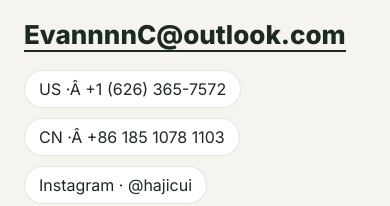
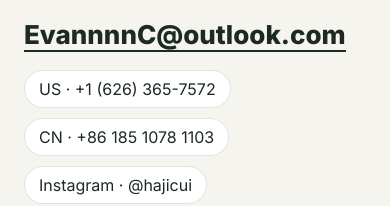
Before and after one commit to cuitianze081103-bot/portfolio, a plain HTML site: page index.html in a window 390 px wide. Both pictures are taken after a click on the button "Show phone numbers". Shown: the part 3333-3539 px from the top of the page. Drawn offline with Linux system fonts and the light colour scheme.

Commit message:
Fix phone label encoding
Co-Authored-By: Claude Opus 5.5 <noreply@anthropic.com>
Claude-Session: https://claude.ai/code/session_01SZq45iwHmnCwrkcUYMTctZ

```diff
--- a/index.html
+++ b/index.html
@@ -112,7 +112,7 @@
     <script>
       // numbers are stored encoded so bots scraping the page can't read them; they appear only after a click
       document.getElementById('showPhones').addEventListener('click', function () {
-        var d = (s) => atob(s).split('').reverse().join('');
+        var d = (s) => new TextDecoder().decode(Uint8Array.from(atob(s), (c) => c.charCodeAt(0))).split('').reverse().join('');
         var box = document.getElementById('phones');
         [['Mjc1Ny01NjMgKTYyNiggMSsgwrcgU1U=','Mjc1NzU2MzYyNjEr'],['MzAxMSA4NzAxIDU4MSA2OCsgwrcgTkM=','MzAxMTg3MDE1ODE2OCs=']].reverse().forEach(function (p) {
           var a = document.createElement('a'); a.href = 'tel:' + d(p[1]); a.textContent = d(p[0]);
```
